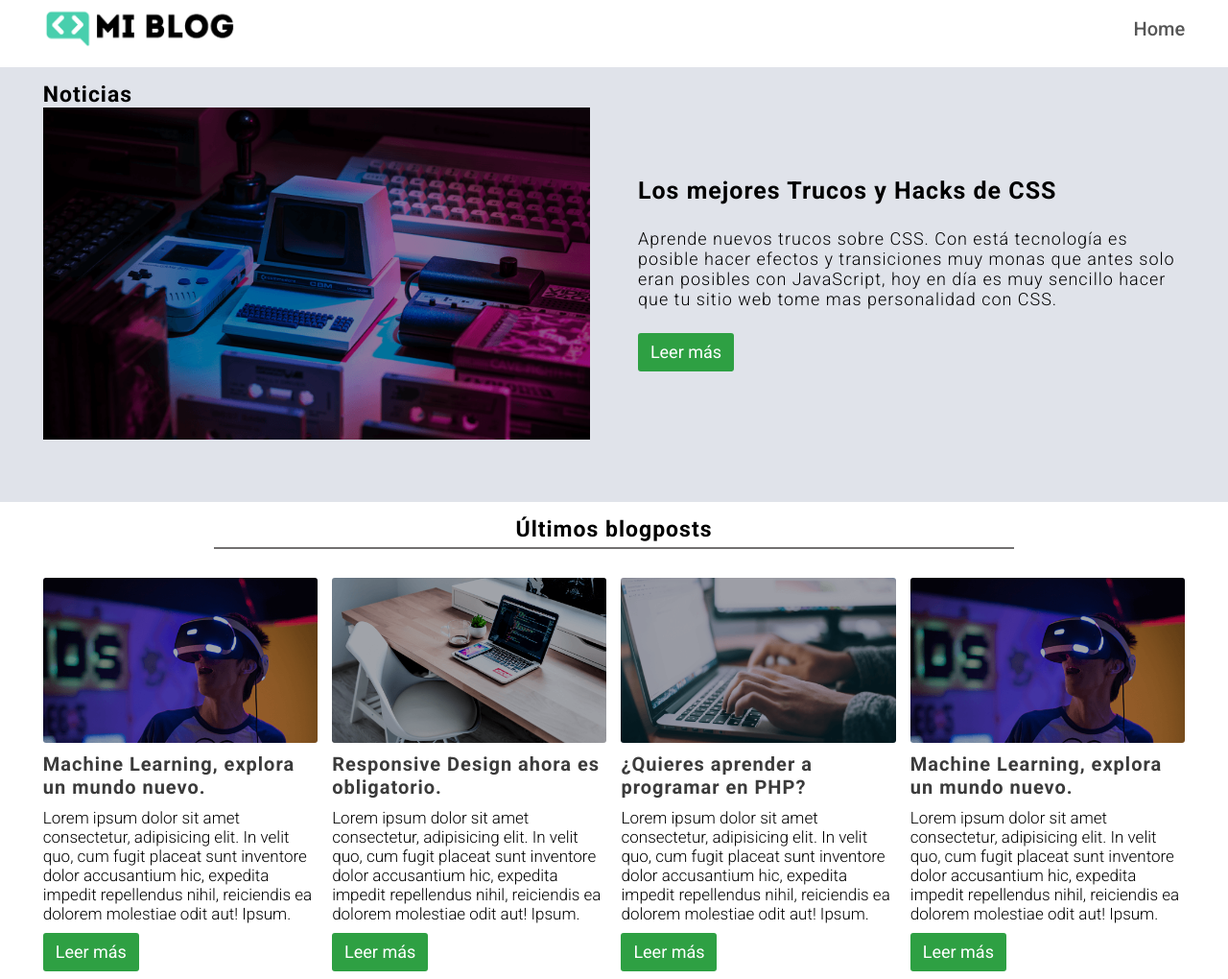
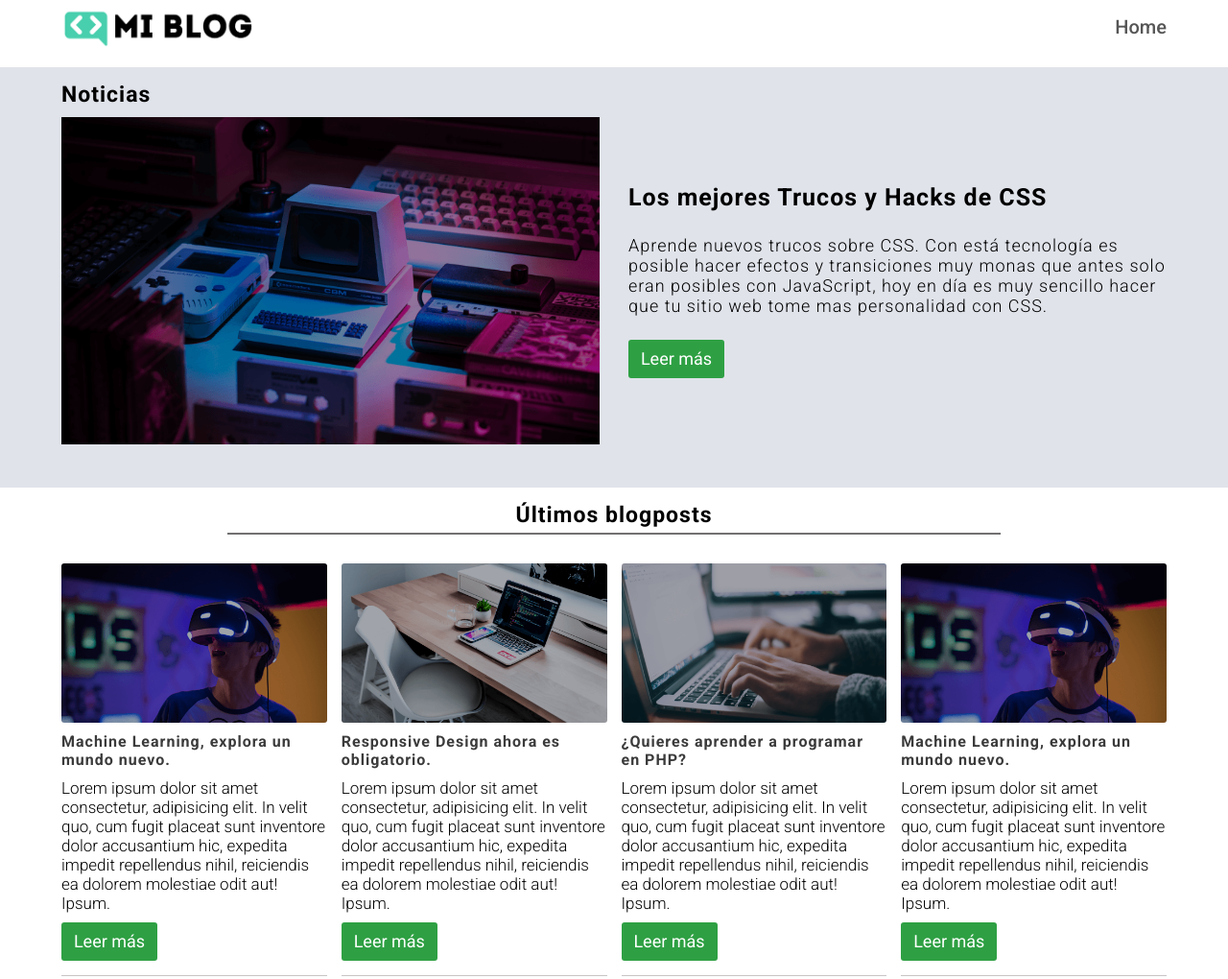
Before and after one commit to Arbey-Do/web-blog, a plain HTML site: page blogs.html in a window 1280 px wide. Shown: the part 60-1080 px from the top of the page at 96% size. Drawn offline with Linux system fonts and the light colour scheme.

Commit message:
refactoring and enhacements

```diff
--- a/blogs.html
+++ b/blogs.html
@@ -10,13 +10,14 @@
 	<link href="https://fonts.googleapis.com/css2?family=Roboto+Mono:wght@400;500;700&family=Roboto+Slab:wght@400;700&family=Roboto:wght@300;400;500;700;900&display=swap" rel="stylesheet">
 	<link rel="stylesheet" href="./css/font/flaticon.css">
   <link rel="stylesheet" href="./css/reset.css">
+  <link rel="stylesheet" href="./css/general-components.css">
 	<link rel="stylesheet" href="./css/header-nav.css">
   <link rel="stylesheet" href="./css/blogs.css">
 </head>
 <body>
-  <div class="container">
+  <div class="min-width_320px">
     <header class="header">
-      <div class="header__icons-container w_90pc-center">
+      <div class="header__icons-container w_90p max-width_1200px">
         <div class="icons">
           <a href="#"><span class="flaticon-001-facebook icon_white"></span></a>
           <a href="#"><span class="flaticon-002-twitter icon_white"></span></a>
@@ -27,25 +28,25 @@
       </div>
     </header>
     <nav class="nav">
-      <div class="nav__links-container blogs-nav w_93pc-center">
+      <div class="nav__links-container w_90p max-width_1200px">
         <div>
-          <a href="./blogs.html"><img class="nav__logo" src="./assets/img/logo-sm.png" alt="Blog logo"></a>
+          <a href="blogs.html"><img class="nav__logo" src="./assets/img/logo-sm.png" alt="Blog logo"></a>
         </div>
         <div>
-          <a class="nav__link blogs-nav__home-link" href="./index.html">Home</a>
+          <a class="nav__link" href="./index.html">Home</a>
         </div>
       </div>
     </nav>
     <div class="">
       <section class="news">
         <div class="news__container">
-          <h2 class="section-title w_93pc-center">Noticias</h2>
-          <article class="main-news">
+          <h2 class="section-title w_90p max-width_1200px">Noticias</h2>
+          <article class="main-news max-width_1200px">
             <picture class="main-news__img-container">
               <source media=(min-width:500px) srcset="./assets/img/main-news-md.png"/>
               <img class="post-img" src="./assets/img/main-news-sm.png" alt="vintage electronic devices">
             </picture>
-            <div class="main-news__text-content w_93pc-center">
+            <div class="main-news__text-content w_90p">
               <h3 class="post__title main-news__title">Los mejores Trucos y Hacks de CSS</h3>
               <p class="main-news__content">Aprende nuevos trucos sobre CSS. Con está tecnología es posible hacer efectos y transiciones muy monas que antes solo eran posibles con JavaScript, hoy en día es muy sencillo hacer que tu sitio web tome mas personalidad con CSS.</p>
               <div>
@@ -56,42 +57,42 @@
         </div>
       </section>
       <section class="blogposts">
-        <div class="w_80pc-center blogpost__resize-container">
+        <div class="w_80p resize max-width_1200px">
           <h2 class="section-title blogposts__title">Últimos blogposts</h2>
           <div class="blogposts__container">
             <article class="post">
               <img class="post-img post-img__rounded" src="./assets/img/post-1-sm.png" alt="some text">
-              <h3 class="post__title post__title_soft-grey post__title_18 post__title_20">Machine Learning, explora un mundo nuevo.</h3>
+              <h3 class="post__title post__title_soft-grey">Machine Learning, explora un mundo nuevo.</h3>
               <p class="content post__content">Lorem ipsum dolor sit amet consectetur, adipisicing elit. In velit quo, cum fugit placeat sunt inventore dolor accusantium hic, expedita impedit repellendus nihil, reiciendis ea dolorem molestiae odit aut! Ipsum.</p>
               <a class="link-content post__link" href=""><span></span>Leer más</a>
             </article>
             <article class="post">
               <img class="post-img post-img__rounded" src="./assets/img/post-2-sm.png" alt="some text">
-              <h3 class="post__title post__title_soft-grey post__title_18 post__title_20">Responsive Design ahora es obligatorio.</h3>
+              <h3 class="post__title post__title_soft-grey">Responsive Design ahora es obligatorio.</h3>
               <p class="content post__content">Lorem ipsum dolor sit amet consectetur, adipisicing elit. In velit quo, cum fugit placeat sunt inventore dolor accusantium hic, expedita impedit repellendus nihil, reiciendis ea dolorem molestiae odit aut! Ipsum.</p>
               <a class="link-content post__link" href=""><span></span>Leer más</a>
             </article>
             <article class="post">
               <img class="post-img post-img__rounded" src="./assets/img/post-3-sm.png" alt="some text">
-              <h3 class="post__title post__title_soft-grey post__title_18 post__title_20">¿Quieres aprender a programar en PHP?</h3>
+              <h3 class="post__title post__title_soft-grey">¿Quieres aprender a programar en PHP?</h3>
               <p class="content post__content">Lorem ipsum dolor sit amet consectetur, adipisicing elit. In velit quo, cum fugit placeat sunt inventore dolor accusantium hic, expedita impedit repellendus nihil, reiciendis ea dolorem molestiae odit aut! Ipsum.</p>
               <a class="link-content post__link" href=""><span></span>Leer más</a>
             </article>
             <article class="post">
               <img class="post-img post-img__rounded" src="./assets/img/post-1-sm.png" alt="some text">
-              <h3 class="post__title post__title_soft-grey post__title_18 post__title_20">Machine Learning, explora un mundo nuevo.</h3>
+              <h3 class="post__title post__title_soft-grey">Machine Learning, explora un mundo nuevo.</h3>
               <p class="content post__content">Lorem ipsum dolor sit amet consectetur, adipisicing elit. In velit quo, cum fugit placeat sunt inventore dolor accusantium hic, expedita impedit repellendus nihil, reiciendis ea dolorem molestiae odit aut! Ipsum.</p>
               <a class="link-content post__link" href=""><span></span>Leer más</a>
             </article>
             <article class="post">
               <img class="post-img post-img__rounded" src="./assets/img/post-2-sm.png" alt="some text">
-              <h3 class="post__title post__title_soft-grey post__title_18 post__title_20">Responsive Design ahora es obligatorio.</h3>
+              <h3 class="post__title post__title_soft-grey">Responsive Design ahora es obligatorio.</h3>
               <p class="content post__content">Lorem ipsum dolor sit amet consectetur, adipisicing elit. In velit quo, cum fugit placeat sunt inventore dolor accusantium hic, expedita impedit repellendus nihil, reiciendis ea dolorem molestiae odit aut! Ipsum.</p>
               <a class="link-content post__link" href=""><span></span>Leer más</a>
             </article>
             <article class="post">
               <img class="post-img post-img__rounded" src="./assets/img/post-3-sm.png" alt="some text">
-              <h3 class="post__title post__title_soft-grey post__title_18 post__title_20">¿Quieres aprender a programar en PHP?</h3>
+              <h3 class="post__title post__title_soft-grey">¿Quieres aprender a programar en PHP?</h3>
               <p class="content post__content">Lorem ipsum dolor sit amet consectetur, adipisicing elit. In velit quo, cum fugit placeat sunt inventore dolor accusantium hic, expedita impedit repellendus nihil, reiciendis ea dolorem molestiae odit aut! Ipsum.</p>
               <a class="link-content post__link" href=""><span></span>Leer más</a>
             </article>
--- a/css/blog.css
+++ b/css/blog.css
@@ -1,3 +1,13 @@
-.container {
-  min-width: 32rem;
+.nav__link {
+  display: inline;
 }
+
+.nav__links-container {
+  justify-content: space-between;
+}
+
+.post-img {
+  width: 100%;
+  height: 100%;
+  object-fit: cover;
+}
--- a/css/blogs.css
+++ b/css/blogs.css
@@ -2,19 +2,12 @@ body {
   font-family: 'Roboto', sans-serif;
 }
 
-/* general component */
-.container {
-  min-width: 32rem;
+.nav__link {
+  display: inline;
 }
 
-.blogs-nav {
+.nav__links-container {
   justify-content: space-between;
-}
-
-.blogs-nav__home-link {
-  display: inline;
-  color: #47CFAC;
-  text-decoration: none;
 }
 
 .news {
@@ -56,11 +49,6 @@ body {
 .main-news__title {
   font-family: 'Roboto', sans-serif;
   font-size: 2rem;
-}
-
-/* puede repetirse */
-.content {
-  font-size: 1.5rem;
 }
 
 .main-news__content {
@@ -145,16 +133,9 @@ body {
   width: 10rem;
 }
 
-/* @media (min-width: 425px) {
-  .w_70pc-center {
-    width: 70%;
-    margin: 0 auto;
-  }
-} */
-
 @media (min-width: 500px) {
-  .blogpost__resize-container {
-    width: 93%;
+  .resize {
+    width: 90%;
     margin: 0 auto;
   }
 
@@ -167,15 +148,13 @@ body {
   .post-img__rounded {
     flex-basis: 150px;
   }
-
-  .post__title_18 {
-    font-size: 1.8rem;
 }
 
 @media (min-width: 550px) {
   .main-news {
-      width: 93%;
+    width: 90%;
     margin: 0 auto;
+    margin-top: 1rem;
     grid-auto-flow: row;
     grid-template-columns: 1fr 1fr;
     gap: 1.5rem;
@@ -210,10 +189,6 @@ body {
     font-size: 1.7rem;
   }
 
-    .post__title_20 {
-      font-size: 2rem;
-    }
-
   .post {
     gap: 1rem;
   }
@@ -225,7 +200,7 @@ body {
   }
 
   .main-news {
-      gap: 5rem;
+    gap: 3rem;
   }
 }
 
@@ -235,5 +210,3 @@ body {
   }
 
 }
-
-}
--- a/css/general-components.css
+++ b/css/general-components.css
@@ -1,4 +1,23 @@
-.w_1266-center {
+.w_80p {
+	width: 80%;
+	margin: 0 auto;
+}
+
+.w_90p {
 	width: 90%;
 	margin: 0 auto;
 }
+
+.w_93p {
+	width: 93%;
+	margin: 0 auto;
+}
+
+.min-width_320px {
+	min-width: 32rem;
+}
+
+.max-width_1200px {
+	max-width: 1200px;
+	/* margin: 0 auto; */
+}
--- a/css/header-nav.css
+++ b/css/header-nav.css
@@ -4,26 +4,6 @@
   min-height: 5rem;
 	display: flex;
 	align-items: center
-}
-
-.w_93pc-center {
-	width: 93%;
-	margin: 0 auto;
-}
-
-.w_90pc-center {
-	width: 90%;
-	margin: 0 auto;
-}
-
-.w_80pc-center {
-	width: 80%;
-	margin: 0 auto;
-}
-
-.w-1200 {
-	max-width: 1200px;
-	margin: 0 auto;
 }
 
 .header__icons-container {
@@ -34,9 +14,9 @@
 .icons {
 	height: auto;
 	display: flex;
+	align-items: center;
 	justify-content: space-evenly;
 	gap: 3rem;
-	align-items: center;
 }
 
 .icon_white {
@@ -48,6 +28,7 @@
 	min-height: 8rem;
 	display: flex;
 	align-items: center;
+	justify-content: center;
 }
 
 .nav__links-container {
@@ -60,21 +41,22 @@
 	width: 200px;
 }
 
-.nav__links-container {
-	justify-content: space-between;
-}
-
-.nav__links-container .nav__link {
+.nav__link {
+	display: none;
+	font-family: 'Roboto', sans-serif;
 	font-size: 2rem;
-	font-family: 'Roboto';
 	font-weight: 500;
+	color: #565656;
 	text-decoration: none;
-	color: #565656;
-	border-bottom: 3px solid #FFF;
+	border-bottom: 4px solid #FFF;
 }
 
 .nav__links-container .nav__link:hover {
 	border-bottom-color: #47cfac;
+}
+
+.nav__link:active {
+	color: #47cfac;
 }
 
 @media (min-width: 425px) {
@@ -82,4 +64,11 @@
 		justify-content: flex-end;
 	}
 
+	.nav__links-container {
+		justify-content: space-between;
+	}
+
+	.nav__links-container .nav__link {
+		display: block;
+	}
 }
--- a/css/main.css
+++ b/css/main.css
@@ -6,80 +6,21 @@ body {
 .container {
 	display: flex;
 	flex-flow: column;
-	min-width: 32rem;
 	height: 100%;
 }
 
-.header {
-	background-color: #47cfac;
+/* propiedades flex del header-nav para el index.html */
+.header-index {
+	flex: 0 0 5rem;
 }
 
-.header_flex {
-	flex: 0 0 5rem;
-	display: flex;
-	align-items: center;
-}
-
-/* general component */
-.w_1266-center {
-	width: 90%;
-	margin: 0 auto;
-}
-
-.header__icons-container {
-	display: flex;
-	justify-content: center;
-}
-
-.icons {
-	height: auto;
-	display: flex;
-	justify-content: space-evenly;
-	gap: 3rem;
-	align-items: center;
-}
-
-.icon_white {
-	color: #FFF;
-}
-
-.nav_flex {
+.nav-index {
 	flex: 0 0 8rem;
-	display: flex;
-	align-items: center;
-}
-
-.nav__links-container {
-	display: flex;
-	justify-content: center;
-	align-items: center;
-}
-
-.nav__logo {
-	width: 200px;
-}
-
-.nav__link {
-	display: none;
-	font-size: 2rem;
-	font-weight: 700;
-}
-
-.nav__link:active {
-	color: #47cfac;
-}
-
-.nav__link::after {
-	display: block;
-	content: "";
-	border-bottom: 4px solid #47cfac;
-	padding: 3px;
 }
 
 .main {
 	background-image: url(./../assets/img/back-cover.png);
 	background-repeat: no-repeat;
-	/* background-position: 50% 30%; */
 	background-position: center;
 	background-size: cover;
 }
@@ -110,18 +51,6 @@ body {
 	color: #FFF;
 }
 
-.main-container .nav__link {
-	display: block;
-	font-weight: 700;
-	font-family: 'Roboto', sans-serif;
-	font-size: 2rem;
-	letter-spacing: .1rem;
-}
-
-.nav__link_white {
-	color: #FFF;
-}
-
 .main-button {
 	width: 15.5rem;
 	padding: 1rem;
@@ -135,7 +64,6 @@ body {
 
 .main-button:hover {
 	background-color: #22bf98;
-
 	border: .7rem solid #47cfac;
 }
 
@@ -143,32 +71,26 @@ body {
 	background-color: #47cfac;
 }
 
+/* estilos del link bajo el boton */
+.main-container .nav__link {
+	display: block;
+	font-weight: 700;
+	letter-spacing: .1rem;
+	border-bottom: none;
+}
+
+.main-container .nav__link::after {
+	display: block;
+	content: "";
+	border-bottom: 4px solid #47CFAC;
+	padding: .3rem;
+}
+
+.nav__link_white {
+	color: #FFF;
+}
+
 @media (min-width: 425px) {
-
-	.header__icons-container {
-		justify-content: flex-end;
-	}
-
-	.nav__link::after {
-		display: none;
-	}
-
-	.nav__links-container .nav__link {
-		display: block;
-		font-family: 'Roboto';
-		font-weight: 500;
-		text-decoration: none;
-		color: #565656;
-		border-bottom: 3px solid #FFF;
-	}
-
-	.nav__links-container .nav__link:hover {
-		border-bottom-color: #47cfac;
-	}
-
-	.nav__links-container {
-		justify-content: space-between;
-	}
 
 	.main-container {
 		height: 100%;
```
Also changed, not shown: blog.html (+18 -5 lines), index.html (+7 -5 lines). Lines whose indentation alone changed are shown as unchanged.
